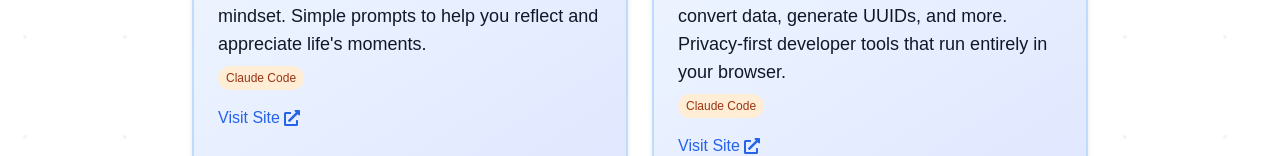
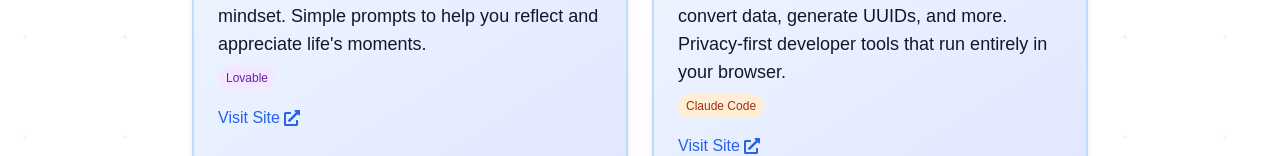
Before and after one commit to renedeanda/makr.io, a Next.js app: page / in a window 1280 px wide. Shown: the part 588-744 px from the top of the page. Built offline with nearby package versions, Linux system fonts and the light colour scheme; no server answers.

Commit message:
Update Grateful.ly to show it was built with Lovable

```diff
--- a/pages/index.js
+++ b/pages/index.js
@@ -30,7 +30,7 @@ const recentProjects = [
     link: "https://grateful.ly",
     githubLink: null,
     emoji: "🧡",
-    madeWith: ["Claude Code"]
+    madeWith: ["Lovable"]
   },
   {
     title: "Code Makr",
```
